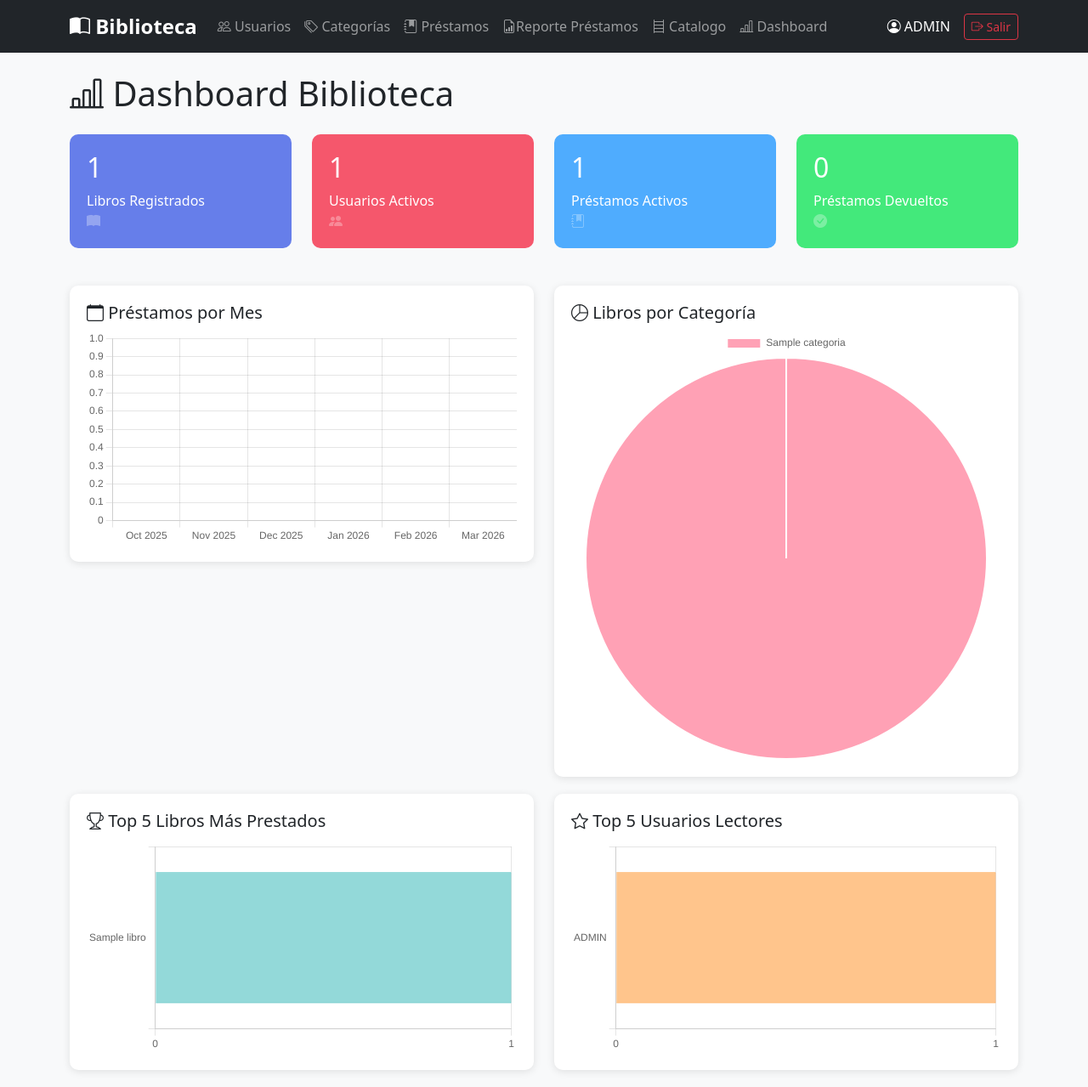
After one commit to yerzyrodriguez-hash/Examen2, a Flask app: page /dashboard in a window 1280 px wide. The commit adds this page. Shown: the whole page at 85% size. Run offline with Flask 3, Linux system fonts and the light colour scheme; a user stored in the database is signed in; data comes from the database, SQL or seed files in the repository; tables that the repository leaves empty hold one stand-in row (values such as "Sample post").

Commit message:
se agrego modulo de Dashboard que incluye 4 graficos

```diff
--- a/app/auth.py
+++ b/app/auth.py
@@ -464,3 +464,79 @@ def generar_reporte_vencidos(prestamos):
     else:
         flash('No hay préstamos vencidos', 'info')
         return redirect(url_for('auth.reportes_prestamos'))
+
+###########################DASHBOARD################################
+
+@auth_bp.route('/dashboard')
+@login_required
+def dashboard():
+
+    # Estadísticas generales
+    total_libros = Libro.query.count()
+    total_usuarios = User.query.count()
+    prestamos_activos = Prestamo.query.filter_by(estado='Pendiente').count()
+    prestamos_devueltos = Prestamo.query.filter_by(estado='Devuelto').count()
+
+    # Libros por categoría (para gráfico de pastel)
+    categorias = Categoria.query.all()
+    categorias_nombres = [c.nombre for c in categorias]
+    libros_por_categoria = [len(c.libros) for c in categorias]
+
+    # Préstamos por mes (últimos 6 meses)
+    from datetime import datetime, timedelta
+    import calendar
+
+    meses = []
+    prestamos_por_mes = []
+
+    for i in range(5, -1, -1):
+        fecha = datetime.now() - timedelta(days=30*i)
+        mes_nombre = calendar.month_name[fecha.month][:3] + f" {fecha.year}"
+        meses.append(mes_nombre)
+
+        inicio_mes = datetime(fecha.year, fecha.month, 1)
+        if fecha.month == 12:
+            fin_mes = datetime(fecha.year + 1, 1, 1) - timedelta(days=1)
+        else:
+            fin_mes = datetime(fecha.year, fecha.month + 1, 1) - timedelta(days=1)
+
+        cantidad = Prestamo.query.filter(
+            Prestamo.fecha_prestamo >= inicio_mes,
+            Prestamo.fecha_prestamo <= fin_mes
+        ).count()
+        prestamos_por_mes.append(cantidad)
+
+    # Top 5 libros más prestados
+    from sqlalchemy import func
+    top_libros = db.session.query(
+        Libro.titulo,
+        func.count(Prestamo.id).label('total_prestamos')
+    ).join(Prestamo).group_by(Libro.id).order_by(func.count(Prestamo.id).desc()).limit(5).all()
+
+    top_libros_nombres = [l[0] for l in top_libros]
+    top_libros_cantidad = [l[1] for l in top_libros]
+
+    # Usuarios con más préstamos
+    top_usuarios = db.session.query(
+        Lector.nombre,
+        func.count(Prestamo.id).label('total_prestamos')
+    ).join(User, Lector.usuario_id == User.id).join(Prestamo, User.id == Prestamo.usuario_id).group_by(Lector.id).order_by(func.count(Prestamo.id).desc()).limit(5).all()
+
+    top_usuarios_nombres = [u[0] for u in top_usuarios]
+    top_usuarios_cantidad = [u[1] for u in top_usuarios]
+
+    return render_template(
+        'dashboard.html',
+        total_libros=total_libros,
+        total_usuarios=total_usuarios,
+        prestamos_activos=prestamos_activos,
+        prestamos_devueltos=prestamos_devueltos,
+        categorias_nombres=categorias_nombres,
+        libros_por_categoria=libros_por_categoria,
+        meses=meses,
+        prestamos_por_mes=prestamos_por_mes,
+        top_libros_nombres=top_libros_nombres,
+        top_libros_cantidad=top_libros_cantidad,
+        top_usuarios_nombres=top_usuarios_nombres,
+        top_usuarios_cantidad=top_usuarios_cantidad
+    )
--- a/app/templates/base.html
+++ b/app/templates/base.html
@@ -62,6 +62,12 @@
                             <i class="bi bi-bookshelf"></i> Catalogo
                         </a>
                     </li>
+
+                    <li class="nav-item">
+                        <a class="nav-link" href="{{ url_for('auth.dashboard') }}">
+                            <i class="bi bi-bar-chart-line"></i> Dashboard
+                        </a>
+                    </li>
                 </ul>
 
                 {% if current_user.is_authenticated %}
--- /dev/null
+++ b/app/templates/dashboard.html
@@ -0,0 +1,236 @@
+<!DOCTYPE html>
+<html lang="es">
+<head>
+    <meta charset="UTF-8">
+    <meta name="viewport" content="width=device-width, initial-scale=1.0">
+    <title>Dashboard - Biblioteca</title>
+    <link href="https://cdn.jsdelivr.net/npm/bootstrap@5.3.2/dist/css/bootstrap.min.css" rel="stylesheet">
+    <link rel="stylesheet" href="https://cdn.jsdelivr.net/npm/bootstrap-icons@1.11.3/font/bootstrap-icons.min.css">
+    <script src="https://cdn.jsdelivr.net/npm/chart.js"></script>
+    <style>
+        .stat-card {
+            border-radius: 10px;
+            padding: 20px;
+            margin-bottom: 20px;
+            color: white;
+            transition: transform 0.3s;
+        }
+        .stat-card:hover {
+            transform: translateY(-5px);
+            box-shadow: 0 10px 20px rgba(0,0,0,0.2);
+        }
+        .stat-icon {
+            font-size: 1rem;
+            opacity: 0.3;
+            right: 20px;
+            top: 20px;
+        }
+        .chart-container {
+            background: white;
+            border-radius: 10px;
+            padding: 20px;
+            margin-bottom: 20px;
+            box-shadow: 0 2px 10px rgba(0,0,0,0.1);
+        }
+
+    </style>
+</head>
+<body>
+    {% extends "base.html" %}
+
+    {% block content %}
+    <div class="container mt-4">
+        <h1 class="mb-4">
+            <i class="bi bi-bar-chart-line"></i>
+            Dashboard Biblioteca
+        </h1>
+
+        <div class="row">
+            <div class="col-md-3">
+                <div class="stat-card" style="background: #667eea;">
+                    <h2>{{ total_libros }}</h2>
+                    <p class="mb-0">Libros Registrados</p>
+                    <i class="bi bi-book-fill stat-icon"></i>
+                </div>
+            </div>
+            <div class="col-md-3">
+                <div class="stat-card" style="background: #f5576c;">
+                    <h2>{{ total_usuarios }}</h2>
+                    <p class="mb-0">Usuarios Activos</p>
+                    <i class="bi bi-people-fill stat-icon"></i>
+                </div>
+            </div>
+            <div class="col-md-3">
+                <div class="stat-card" style="background: #4facfe;">
+                    <h2>{{ prestamos_activos }}</h2>
+                    <p class="mb-0">Préstamos Activos</p>
+                    <i class="bi bi-journal-bookmark-fill stat-icon"></i>
+                </div>
+            </div>
+            <div class="col-md-3">
+                <div class="stat-card" style="background: #43e97b;">
+                    <h2>{{ prestamos_devueltos }}</h2>
+                    <p class="mb-0">Préstamos Devueltos</p>
+                    <i class="bi bi-check-circle-fill stat-icon"></i>
+                </div>
+            </div>
+        </div>
+
+        <div class="row mt-4">
+            <div class="col-md-6">
+                <div class="chart-container">
+                    <h5><i class="bi bi-calendar"></i> Préstamos por Mes</h5>
+                    <canvas id="chartPrestamosMes"></canvas>
+                </div>
+            </div>
+
+            <div class="col-md-6">
+                <div class="chart-container">
+                    <h5><i class="bi bi-pie-chart"></i> Libros por Categoría</h5>
+                    <canvas id="chartCategorias"></canvas>
+                </div>
+            </div>
+        </div>
+
+        <div class="row">
+
+            <div class="col-md-6">
+                <div class="chart-container">
+                    <h5><i class="bi bi-trophy"></i> Top 5 Libros Más Prestados</h5>
+                    <canvas id="chartTopLibros"></canvas>
+                </div>
+            </div>
+
+            <div class="col-md-6">
+                <div class="chart-container">
+                    <h5><i class="bi bi-star"></i> Top 5 Usuarios Lectores</h5>
+                    <canvas id="chartTopUsuarios"></canvas>
+                </div>
+            </div>
+        </div>
+    </div>
+
+    <script>
+
+        const meses = JSON.parse('{{ meses | tojson | safe }}');
+        const prestamosPorMes = JSON.parse('{{ prestamos_por_mes | tojson | safe }}');
+        const categorias = JSON.parse('{{ categorias_nombres | tojson | safe }}');
+        const librosPorCategoria = JSON.parse('{{ libros_por_categoria | tojson | safe }}');
+        const topLibros = JSON.parse('{{ top_libros_nombres | tojson | safe }}');
+        const topLibrosCantidad = JSON.parse('{{ top_libros_cantidad | tojson | safe }}');
+        const topUsuarios = JSON.parse('{{ top_usuarios_nombres | tojson | safe }}');
+        const topUsuariosCantidad = JSON.parse('{{ top_usuarios_cantidad | tojson | safe }}');
+
+        new Chart(document.getElementById('chartPrestamosMes'), {
+            type: 'bar',
+            data: {
+                labels: meses,
+                datasets: [{
+                    label: 'Préstamos realizados',
+                    data: prestamosPorMes,
+                    backgroundColor: 'rgba(102, 126, 234, 0.6)',
+                    borderColor: 'rgba(102, 126, 234, 1)',
+                    borderWidth: 1
+                }]
+            },
+            options: {
+                responsive: true,
+                plugins: {
+                    legend: { display: false }
+                }
+            }
+        });
+
+        new Chart(document.getElementById('chartCategorias'), {
+            type: 'pie',
+            data: {
+                labels: categorias,
+                datasets: [{
+                    data: librosPorCategoria,
+                    backgroundColor: [
+                        'rgba(255, 99, 132, 0.6)',
+                        'rgba(54, 162, 235, 0.6)',
+                        'rgba(255, 206, 86, 0.6)',
+                        'rgba(75, 192, 192, 0.6)',
+                        'rgba(153, 102, 255, 0.6)',
+                        'rgba(255, 159, 64, 0.6)'
+                    ]
+                }]
+            }
+        });
+
+        new Chart(document.getElementById('chartTopLibros'), {
+            type: 'bar',
+            data: {
+                labels: topLibros,
+                datasets: [{
+                    label: 'Veces prestado',
+                    data: topLibrosCantidad,
+                    backgroundColor: 'rgba(75, 192, 192, 0.6)',
+                    borderColor: 'rgba(75, 192, 192, 1)',
+                    borderWidth: 1
+                }]
+            },
+            options: {
+                indexAxis: 'y',
+                responsive: true,
+                plugins: {
+                    legend: { display: false }
+                },
+                scales: {
+                    x: {
+                        beginAtZero: true,
+                        ticks: {
+                            stepSize: 1,
+                            precision: 0
+                        }
+                    }
+                }
+            }
+        });
+
+        new Chart(document.getElementById('chartTopUsuarios'), {
+            type: 'bar',
+            data: {
+                labels: topUsuarios,
+                datasets: [{
+                    label: 'Préstamos realizados',
+                    data: topUsuariosCantidad,
+                    backgroundColor: 'rgba(255, 159, 64, 0.6)',
+                    borderColor: 'rgba(255, 159, 64, 1)',
+                    borderWidth: 1
+                }]
+            },
+            options: {
+                indexAxis: 'y',
+                responsive: true,
+                plugins: {
+                    legend: { display: false }
+                },
+                scales: {
+                    x: {
+                        beginAtZero: true,
+                        ticks: {
+                            stepSize: 1,
+                            precision: 0
+                        }
+                    }
+                }
+            }
+        });
+
+    </script>
+
+    <style>
+        @keyframes spin {
+            from { transform: rotate(0deg); }
+            to { transform: rotate(360deg); }
+        }
+        .spin {
+            animation: spin 1s linear infinite;
+            display: inline-block;
+        }
+    </style>
+    {% endblock %}
+</body>
+</html>
```
